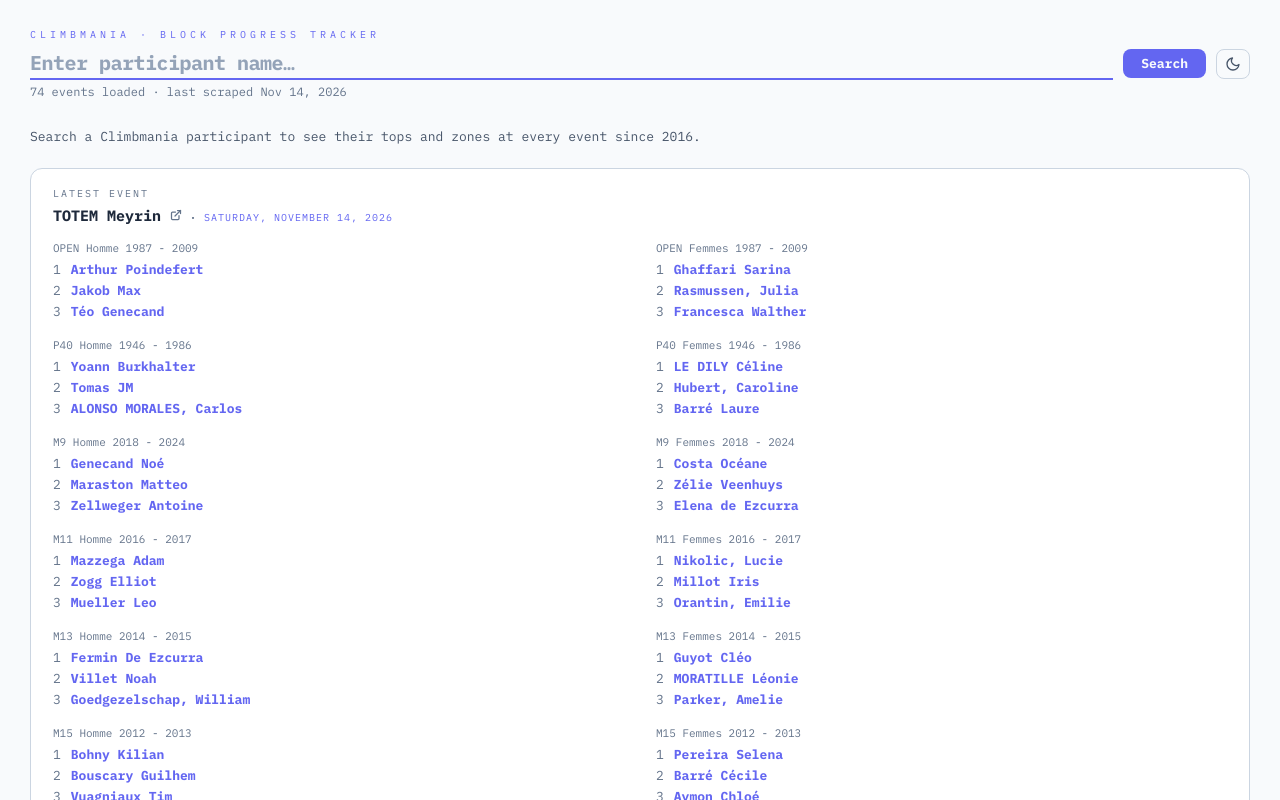
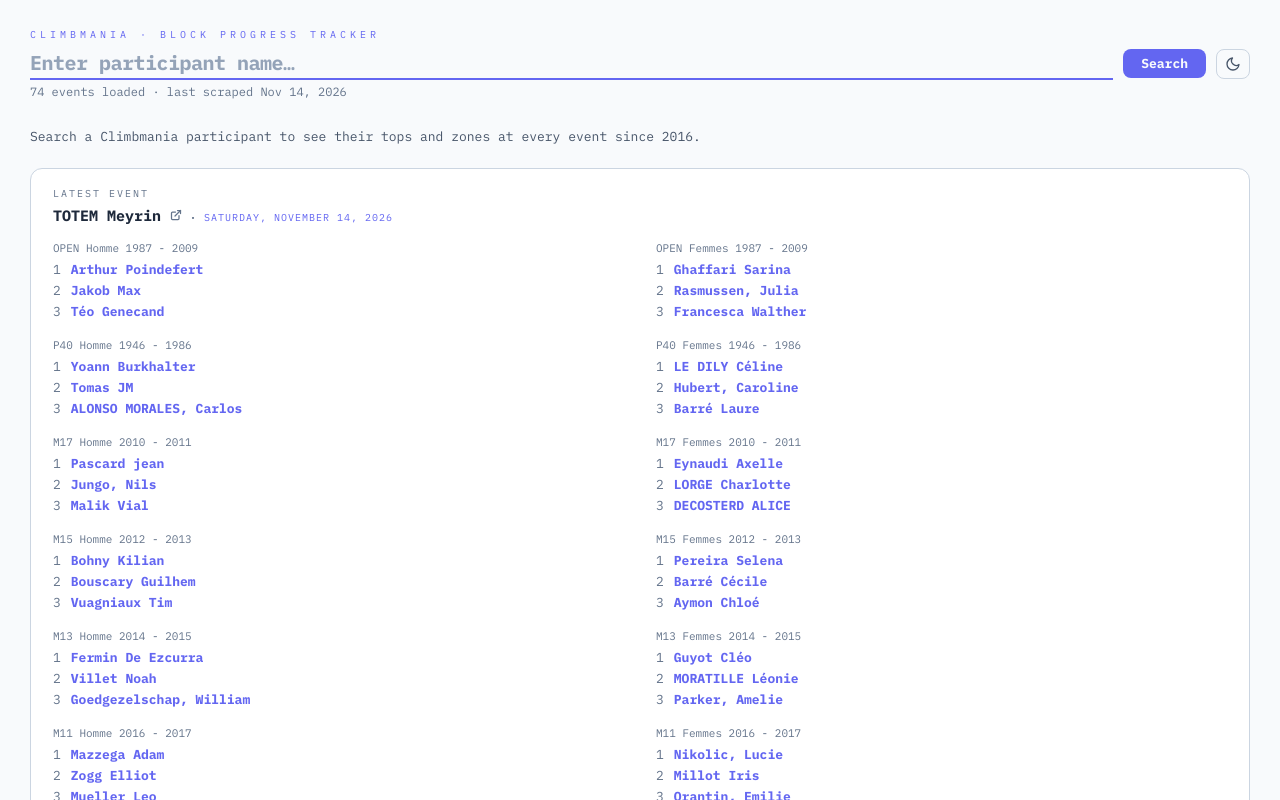
Before and after one commit to nyg/climbmania-tracker, a React (Vite) app: page / in a window 1280 px wide. Shown: the top 800 px of the page. Built offline with nearby package versions, Linux system fonts and the light colour scheme.

Commit message:
feat: list the youth categories from the oldest to the youngest

```diff
--- a/src/LatestEvent.jsx
+++ b/src/LatestEvent.jsx
@@ -13,8 +13,8 @@ function ageGroupOrder({ name }) {
    if (name.startsWith('OPEN')) {
       return 0
    }
-   const age = name.match(/^M(\d+)\b/)
-   return age !== null && Number(age[1]) < ADULT_AGE ? 2 : 1
+   const age = Number(name.match(/^M(\d+)\b/)?.[1])
+   return age < ADULT_AGE ? 1 + ADULT_AGE - age : 1
 }
 
 function adultsFirst(categories) {
```
Also changed, not shown: 1 other file (tests, documents, lock files or other folders).
